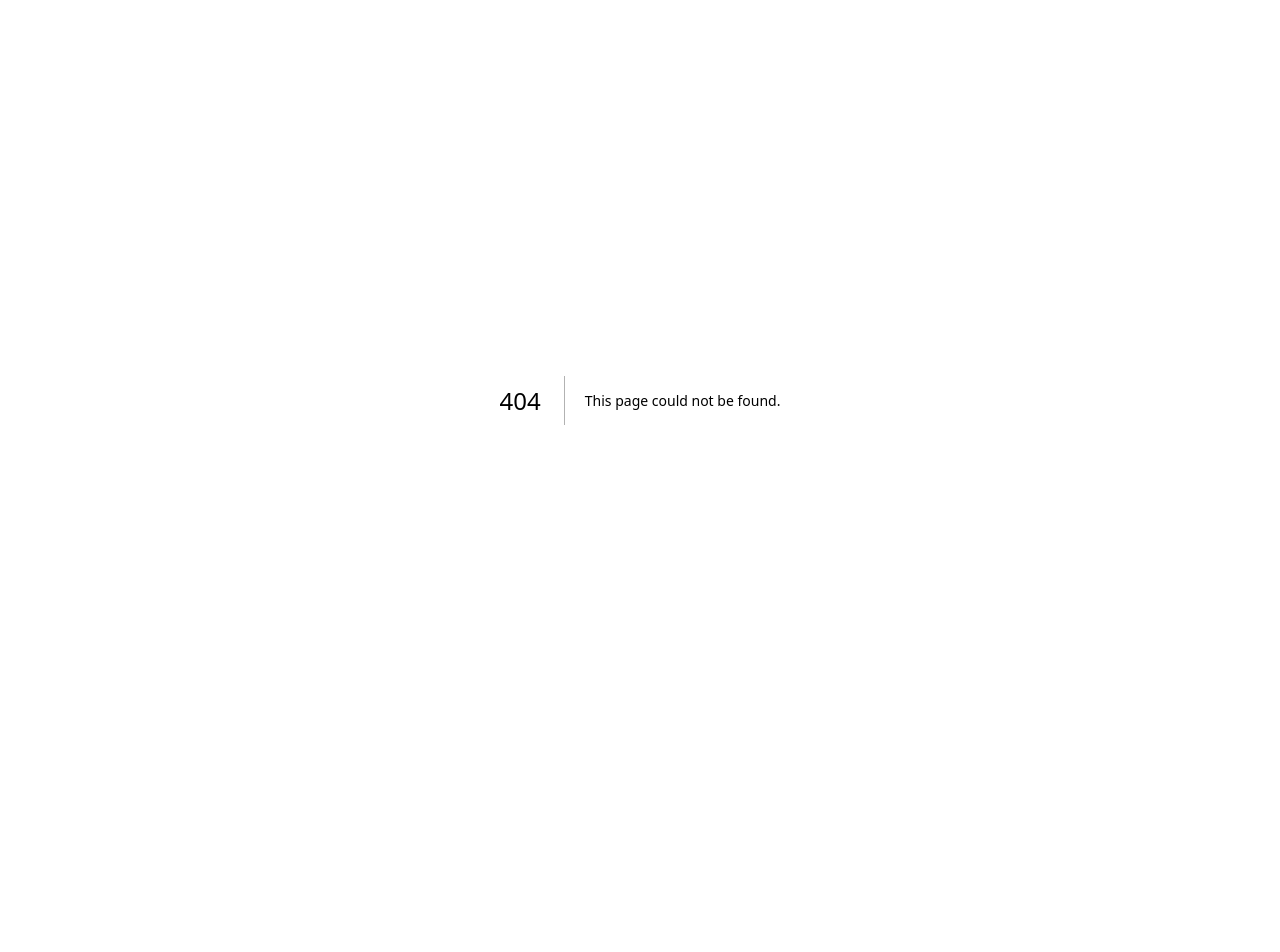
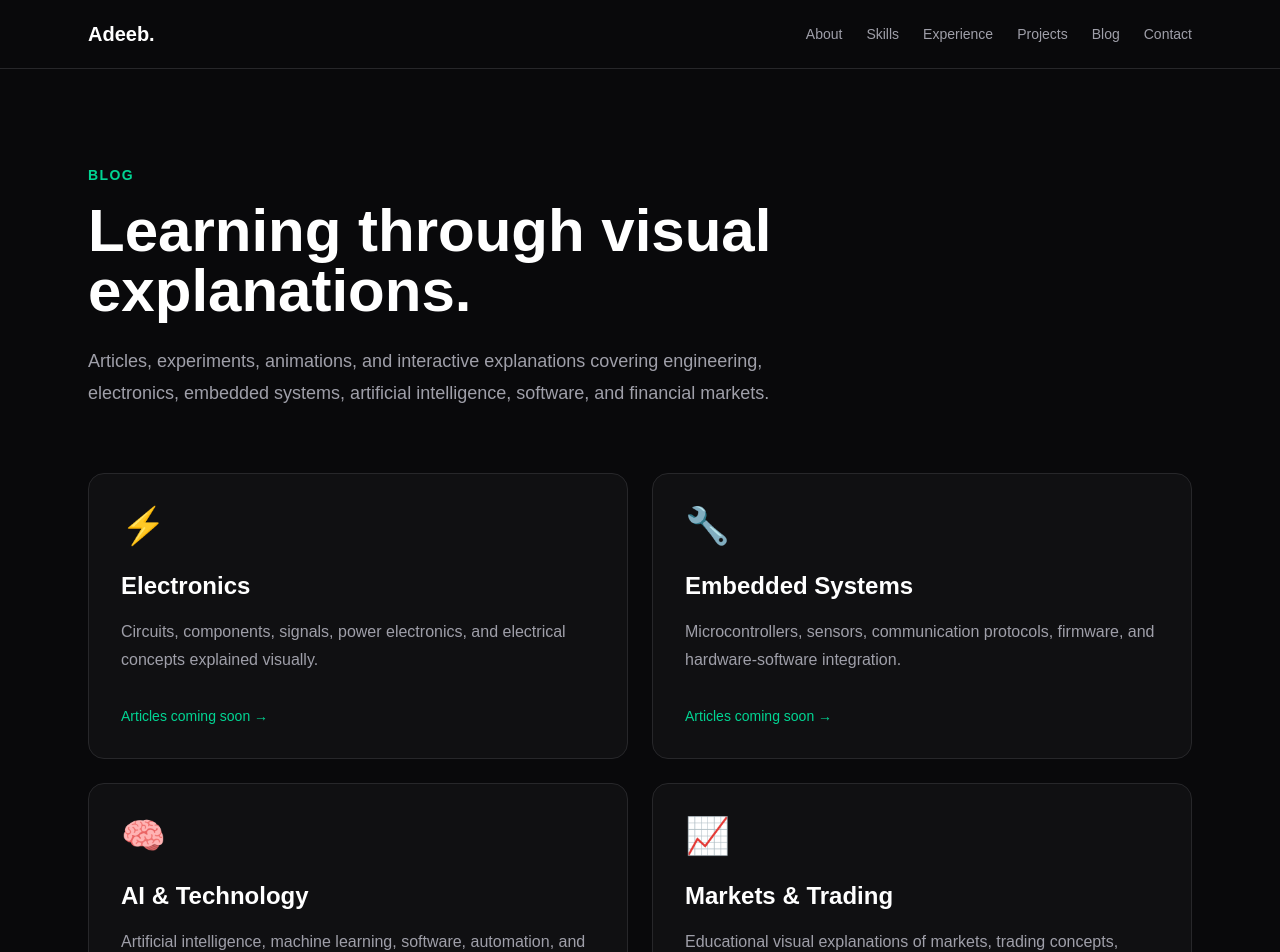
Before and after one commit to adeebwork13/portfolio, a Next.js app: page /blog in a window 1280 px wide. Before the commit this address had no page. Shown: the top 952 px of the page. Before the commit the page ends 800 px from the top, so only its background shows below. Built offline with nearby package versions, Linux system fonts and the light colour scheme.

Commit message:
Create dedicated blog page

```diff
--- /dev/null
+++ b/app/blog/page.tsx
@@ -0,0 +1,75 @@
+import Navbar from "@/components/Navbar";
+
+const categories = [
+  {
+    title: "Electronics",
+    description:
+      "Circuits, components, signals, power electronics, and electrical concepts explained visually.",
+    icon: "⚡",
+  },
+  {
+    title: "Embedded Systems",
+    description:
+      "Microcontrollers, sensors, communication protocols, firmware, and hardware-software integration.",
+    icon: "🔧",
+  },
+  {
+    title: "AI & Technology",
+    description:
+      "Artificial intelligence, machine learning, software, automation, and emerging technologies.",
+    icon: "🧠",
+  },
+  {
+    title: "Markets & Trading",
+    description:
+      "Educational visual explanations of markets, trading concepts, charts, risk, and trading systems.",
+    icon: "📈",
+  },
+];
+
+export default function Blog() {
+  return (
+    <main className="min-h-screen bg-zinc-950 text-white">
+      <Navbar />
+
+      <section className="mx-auto max-w-6xl px-6 py-24">
+        <p className="text-sm font-semibold uppercase tracking-widest text-emerald-400">
+          Blog
+        </p>
+
+        <h1 className="mt-4 max-w-4xl text-4xl font-bold md:text-6xl">
+          Learning through visual explanations.
+        </h1>
+
+        <p className="mt-6 max-w-3xl text-lg leading-8 text-zinc-400">
+          Articles, experiments, animations, and interactive explanations
+          covering engineering, electronics, embedded systems, artificial
+          intelligence, software, and financial markets.
+        </p>
+
+        <div className="mt-16 grid gap-6 md:grid-cols-2">
+          {categories.map((category) => (
+            <article
+              key={category.title}
+              className="rounded-2xl border border-zinc-800 bg-zinc-900/50 p-8 transition hover:border-zinc-600"
+            >
+              <div className="text-4xl">{category.icon}</div>
+
+              <h2 className="mt-6 text-2xl font-bold">
+                {category.title}
+              </h2>
+
+              <p className="mt-4 leading-7 text-zinc-400">
+                {category.description}
+              </p>
+
+              <p className="mt-8 text-sm text-emerald-400">
+                Articles coming soon →
+              </p>
+            </article>
+          ))}
+        </div>
+      </section>
+    </main>
+  );
+}
--- a/components/Navbar.tsx
+++ b/components/Navbar.tsx
@@ -23,7 +23,7 @@ export default function Navbar() {
             Projects
           </a>
 
-          <a href="#blog" className="hover:text-white">
+          <a href="blog" className="hover:text-white">
             Blog
           </a>
 
```
